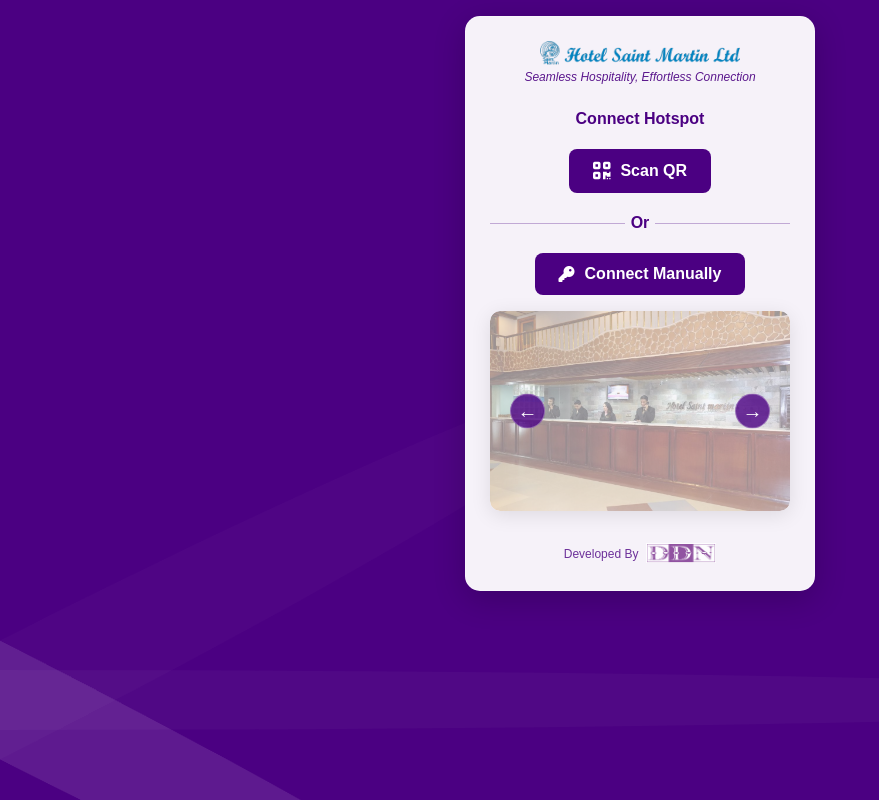
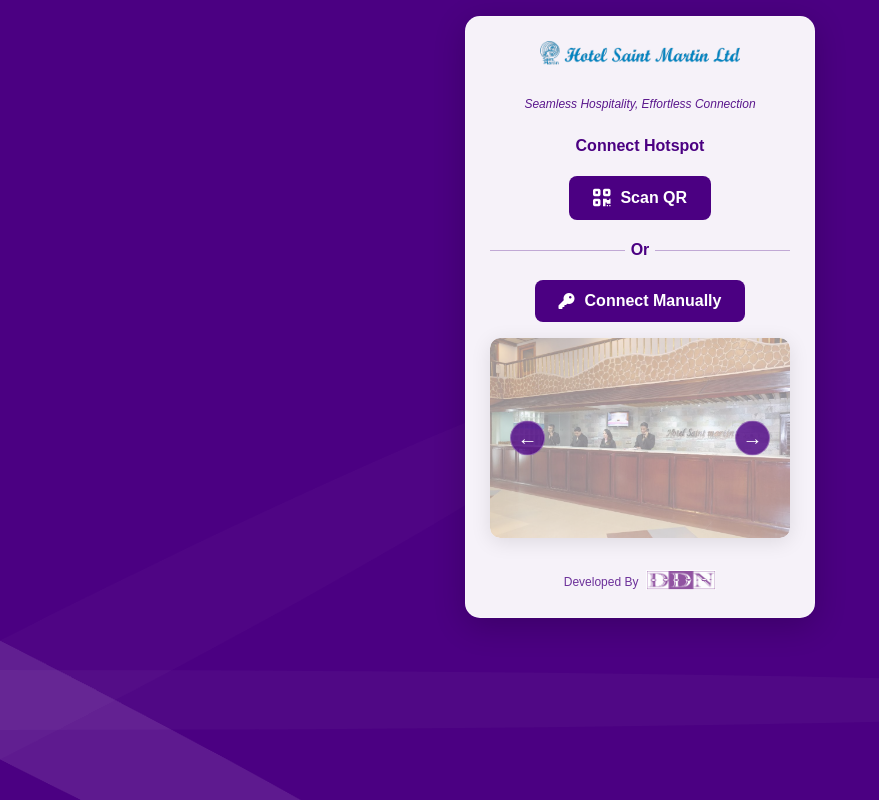
Before and after one commit to raisul587/smartin, a plain HTML site: page index.html in a window 1280 px wide. Shown: the whole page, without its empty margins (0-879 px from the left). Drawn offline with Linux system fonts and the light colour scheme.

Commit message:
Update index.html

```diff
--- a/index.html
+++ b/index.html
@@ -41,7 +41,7 @@
             display: flex;
             flex-direction: column;
             align-items: center;
-            gap: 0.3rem;
+            gap: 2rem;
             margin-bottom: 0.5rem;
         }
 
```
